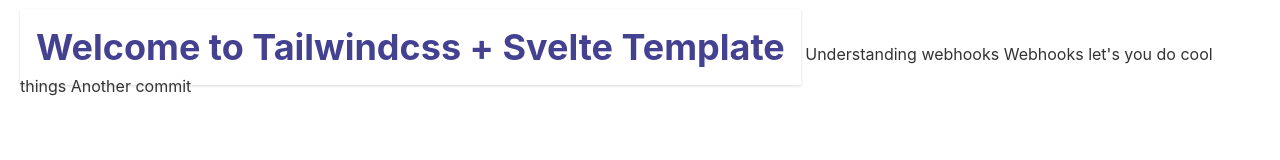
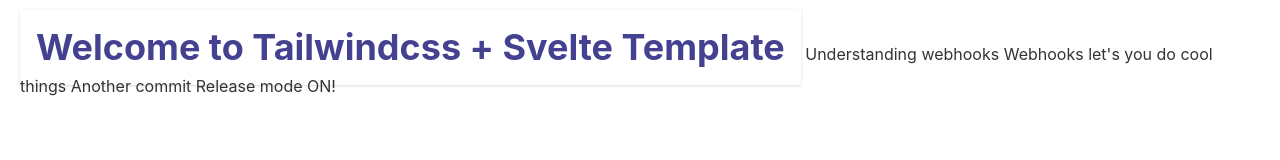
Before and after one commit to GauravRajSharma/demo-webhooks, a Svelte app: page / in a window 1280 px wide. Shown: the top 160 px of the page. Built offline with nearby package versions, Linux system fonts and the light colour scheme.

Commit message:
RELEASE:v1.0:releasing and testing with webhooks

```diff
--- a/src/App.svelte
+++ b/src/App.svelte
@@ -7,4 +7,5 @@
   <span>Understanding webhooks</span>
   <span>Webhooks let's you do cool things</span>
   Another commit
+  Release mode ON!
 </div>
```
